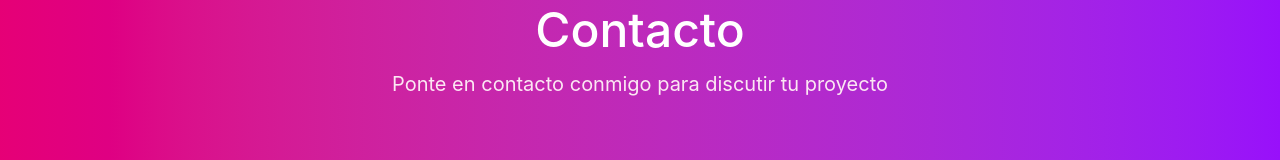
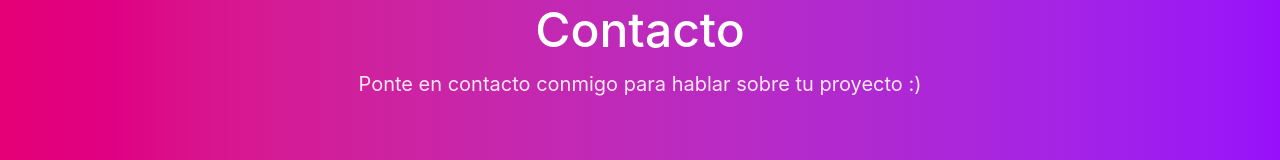
Before and after one commit to tatianatkachuk/AleksandraPhotoApp, a React (Vite) app: page /contact in a window 1280 px wide. Shown: the part 218-378 px from the top of the page. Built offline with nearby package versions, Linux system fonts and the light colour scheme.

Commit message:
Update contact intro text with friendlier message

```diff
--- a/src/app/translations.ts
+++ b/src/app/translations.ts
@@ -50,7 +50,7 @@ export const translations = {
 
     // Contact Page
     contactTitle: 'Contacto',
-    contactIntro: 'Ponte en contacto conmigo para discutir tu proyecto',
+    contactIntro: 'Ponte en contacto conmigo para hablar sobre tu proyecto :)',
     nameLabel: 'Nombre',
     emailLabel: 'Email',
     serviceLabel: 'Servicio de Interés',
```
